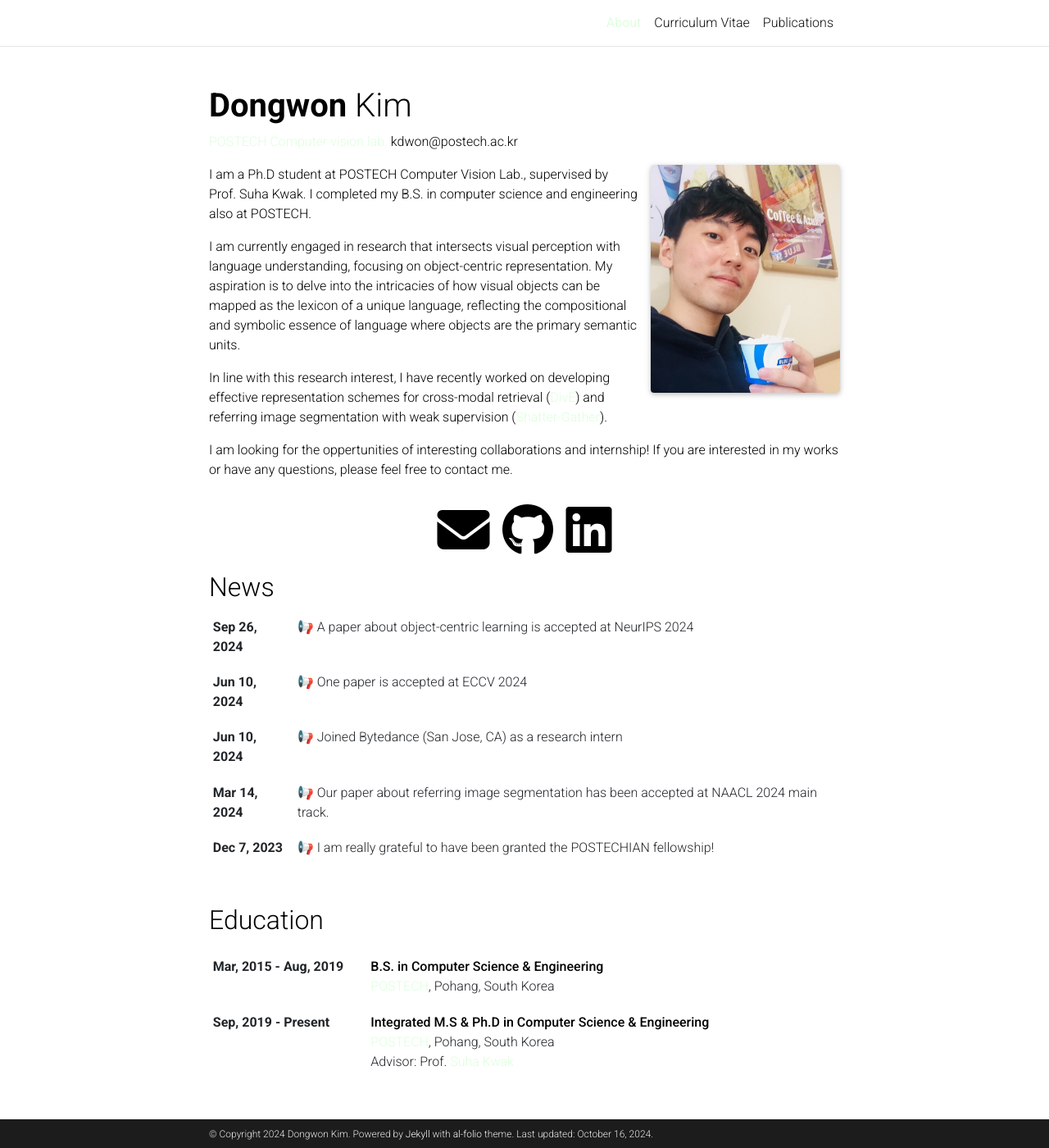
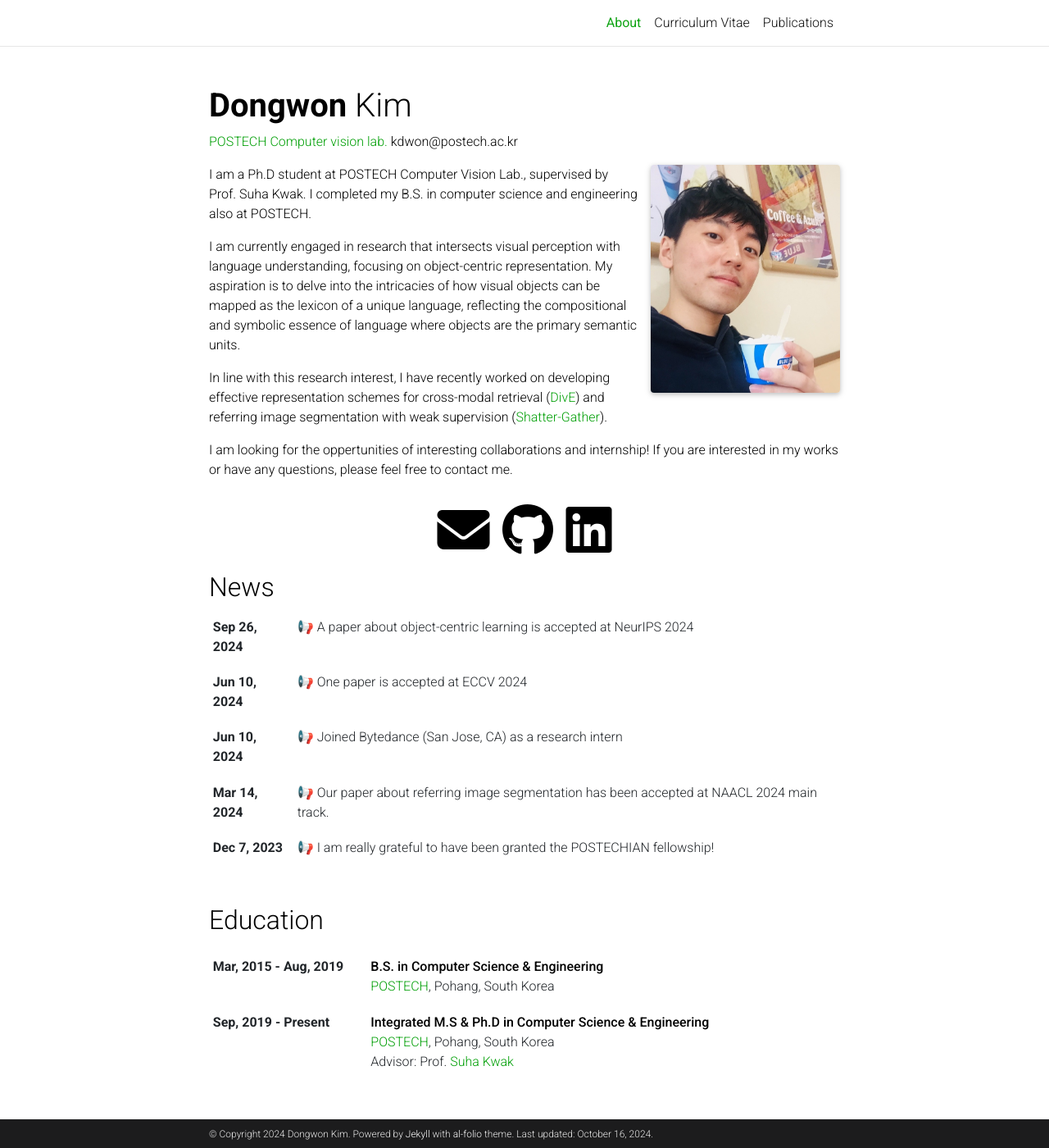
Before and after one commit to kdwonn/kdwonn.github.io, a Jekyll site: the page built from _pages/about.md, in a window 1280 px wide and 1400 px high. Shown: the whole window at 82% size. Built offline with Jekyll 4.4.1, drawn with Linux system fonts in a browser that asks for light colours; full-size pictures stand in for the smaller copies a plugin makes; emoji names are drawn with the system emoji font; comment, search, counter and statistics services are not loaded; a style sheet for code colours, icons or effects is not loaded.

```diff
--- a/_sass/_themes.scss
+++ b/_sass/_themes.scss
@@ -7,8 +7,8 @@
   --global-code-bg-color: #{$code-bg-color-light};
   --global-text-color: #{$black-color};
   --global-text-color-light: #{$grey-color};
-  --global-theme-color: #{$green-color-light};
-  --global-hover-color: #{$green-color-light};
+  --global-theme-color: #{$green-color-dark};
+  --global-hover-color: #{$green-color-dark};
   --global-hover-text-color: #{$white-color};
   --global-footer-bg-color: #{$grey-color-dark};
   --global-footer-text-color: #{$grey-color-light};
```
